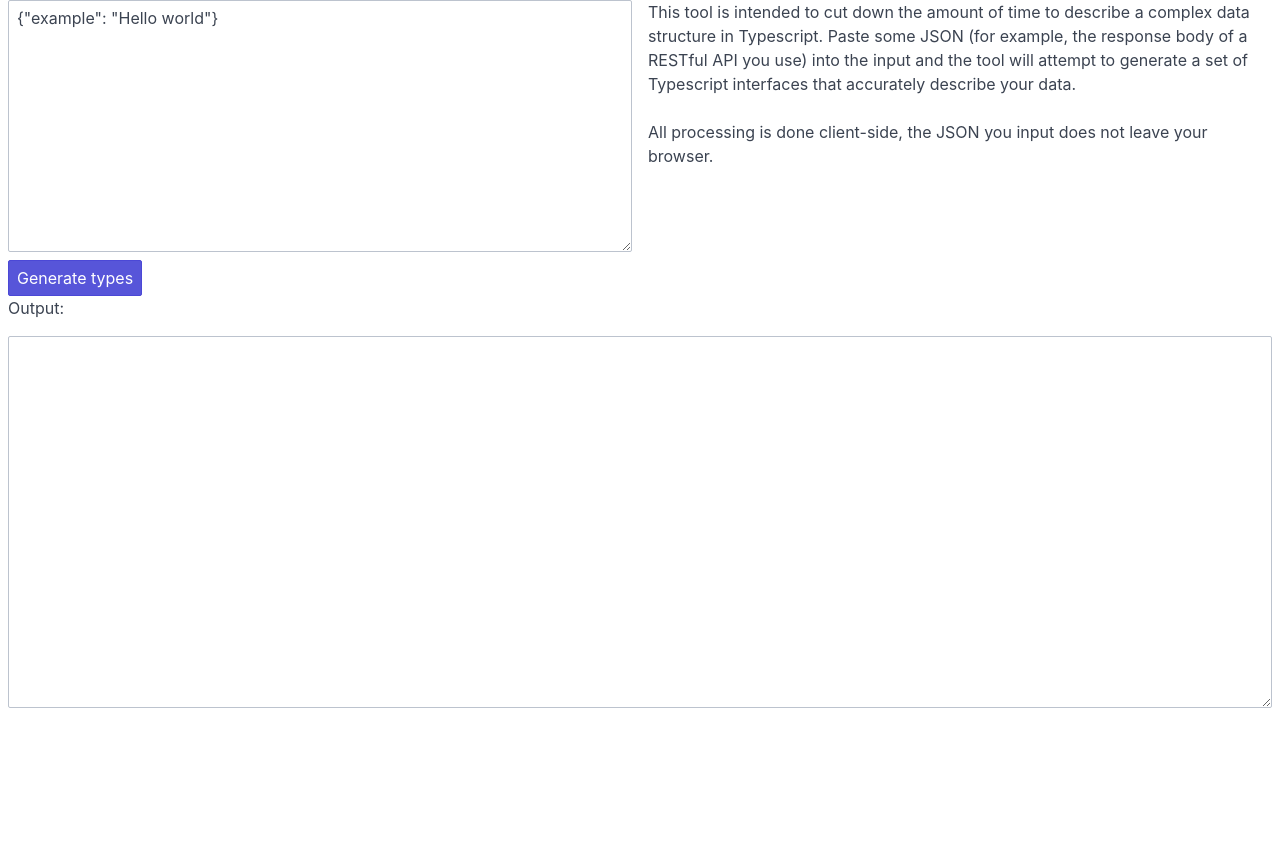
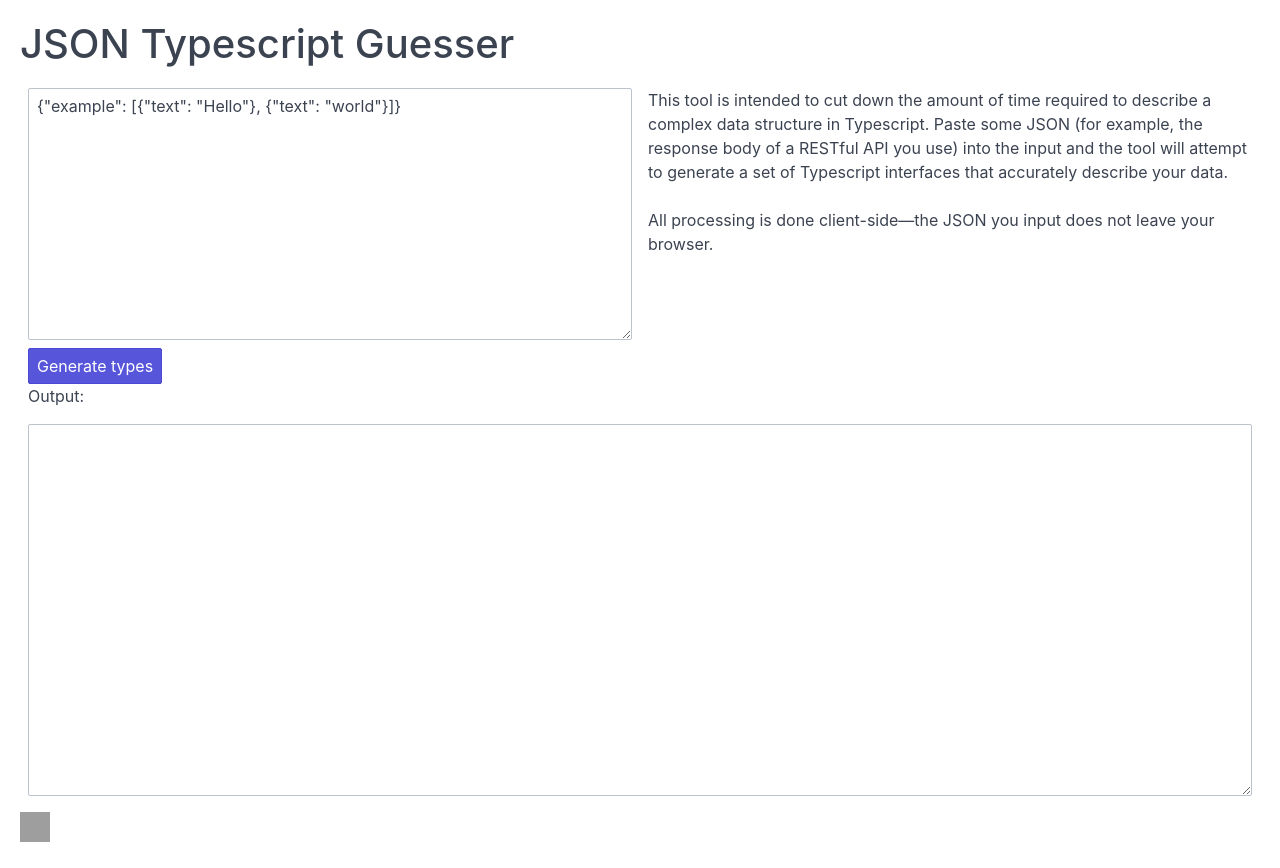
Before and after one commit to tessakelly/json-typescript-generator, a React app: page / in a window 1280 px wide. Before the commit the page ends 800 px from the top, so only its background shows below. Built offline with nearby package versions, Linux system fonts and the light colour scheme; grey boxes are pictures that could not be loaded.

Commit message:
Add license, refactor printing logic into new file

```diff
--- a/package.json
+++ b/package.json
@@ -9,7 +9,7 @@
     "dev": "webpack-dev-server"
   },
   "author": "Tessa Kelly",
-  "license": "BSD-2-Clause",
+  "license": "MIT",
   "devDependencies": {
     "@types/node": "^7.0.12",
     "@types/react": "^15.0.20",
--- a/src/app.scss
+++ b/src/app.scss
@@ -1 +1,5 @@
 @import '~spectre.css/dist/spectre.css';
+
+#root {
+  padding: 1rem;
+}
--- a/src/app.tsx
+++ b/src/app.tsx
@@ -4,6 +4,12 @@ import './app.scss';
 import Guesser from './components/Guesser';
 
 ReactDOM.render(
-  <Guesser/>,
+  <div>
+    <h1>JSON Typescript Guesser</h1>
+    <Guesser/>
+    <a href="https://github.com/mchalk/json-typescript-guesser" className="centered">
+      <img src="https://cdnjs.cloudflare.com/ajax/libs/octicons/4.4.0/svg/mark-github.svg" width="30" height="30" className="centered"/>
+    </a>
+  </div>,
   document.getElementById('root')
 );
--- a/src/components/Guesser.tsx
+++ b/src/components/Guesser.tsx
@@ -1,11 +1,11 @@
 import * as React from 'react';
-import genTypes from '../type-guess'
+import { printTypes } from '../type-printer'
 
 export default class Guesser extends React.Component<any, any> {
   constructor(props) {
     super(props);
     this.state = {
-      input: '{"example": "Hello world"}',
+      input: '{"example": [{"text": "Hello"}, {"text": "world"}]}',
       result: '',
       valid: true
     };
@@ -33,7 +33,7 @@ export default class Guesser extends React.Component<any, any> {
     const valid = Guesser.isValidJson(this.state.input);
     this.setState({valid: valid});
     if (valid) {
-      this.setState({result: genTypes(this.state.input)});
+      this.setState({result: printTypes(this.state.input)});
     }
   }
 
@@ -56,8 +56,8 @@ export default class Guesser extends React.Component<any, any> {
             </div>
           </form>
           <div className="column col-6 col-sm-12">
-            <p>This tool is intended to cut down the amount of time to describe a complex data structure in Typescript. Paste some JSON (for example, the response body of a RESTful API you use) into the input and the tool will attempt to generate a set of Typescript interfaces that accurately describe your data.</p>
-            <p>All processing is done client-side, the JSON you input does not leave your browser.</p>
+            <p>This tool is intended to cut down the amount of time required to describe a complex data structure in Typescript. Paste some JSON (for example, the response body of a RESTful API you use) into the input and the tool will attempt to generate a set of Typescript interfaces that accurately describe your data.</p>
+            <p>All processing is done client-side—the JSON you input does not leave your browser.</p>
           </div>
         </div>
         <div>
--- a/src/type-guess.ts
+++ b/src/type-guesser.ts
@@ -1,4 +1,4 @@
-interface JsonType {
+export interface JsonType {
   boolean?: boolean;
   number?: boolean;
   string?: boolean;
@@ -8,11 +8,11 @@ interface JsonType {
   array?: number; // key in knownTypes
 }
 
-interface JsonObjectType {
+export interface JsonObjectType {
   [key:string]: number; // Property name: key of property type in knownTypes
 }
 
-export default function genTypes(input: string) {
+export function genTypes(input: string) {
   const knownTypes: JsonType[] = [];
   const knownObjectTypes: {
     [key:string]: JsonObjectType;
@@ -112,47 +112,8 @@ export default function genTypes(input: string) {
     }
   }
 
-  function printPropertyType(type: JsonType) {
-    const types = [];
-    if (type.boolean) {
-      types.push('boolean');
-    }
-    if (type.number) {
-      types.push('number');
-    }
-    if (type.string) {
-      types.push('string');
-    }
-    if (type.object) {
-      types.push(type.object);
-    }
-    if (type.array) {
-      types.push(`Array<${printPropertyType(knownTypes[type.array])}>`);
-    }
-    if (type.null) {
-      types.push('null');
-    }
-    if (types.length === 0) {
-      types.push('any');
-    }
-    return types.join(' | ');
-  }
-
-  function printTypes() {
-    let result = '';
-    for (const typeName of Object.keys(knownObjectTypes)) {
-      const type = knownObjectTypes[typeName];
-      result += `export interface ${typeName} {\n`;
-      for (const prop of Object.keys(type)) {
-        result += `  ${prop}${knownTypes[type[prop]].undefined ? '?' : ''}: ${printPropertyType(knownTypes[type[prop]])};\n`;
-      }
-      result += '}\n\n';
-    }
-    return result;
-  }
-
   const initType = {};
   knownTypes.push(initType);
   processNode(JSON.parse(input), initType);
-  return printTypes();
+  return { knownTypes, knownObjectTypes };
 }
--- /dev/null
+++ b/src/type-printer.ts
@@ -0,0 +1,46 @@
+import { genTypes, JsonType, JsonObjectType } from './type-guesser';
+
+export function printTypes(jsonString: string) {
+  const { knownTypes, knownObjectTypes } = genTypes(jsonString);
+
+  function printPropertyType(type: JsonType) {
+    const types = [];
+    if (type.boolean) {
+      types.push('boolean');
+    }
+    if (type.number) {
+      types.push('number');
+    }
+    if (type.string) {
+      types.push('string');
+    }
+    if (type.object) {
+      types.push(type.object);
+    }
+    if (type.array) {
+      types.push(`Array<${printPropertyType(knownTypes[type.array])}>`);
+    }
+    if (type.null) {
+      types.push('null');
+    }
+    if (types.length === 0) {
+      types.push('any');
+    }
+    return types.join(' | ');
+  }
+
+  function printTypes() {
+    let result = '';
+    for (const typeName of Object.keys(knownObjectTypes)) {
+      const type = knownObjectTypes[typeName];
+      result += `export interface ${typeName} {\n`;
+      for (const prop of Object.keys(type)) {
+        result += `  ${prop}${knownTypes[type[prop]].undefined ? '?' : ''}: ${printPropertyType(knownTypes[type[prop]])};\n`;
+      }
+      result += '}\n\n';
+    }
+    return result;
+  }
+
+  return printTypes();
+}
```
Also changed, not shown: 1 other file (tests, documents, lock files or other folders).
